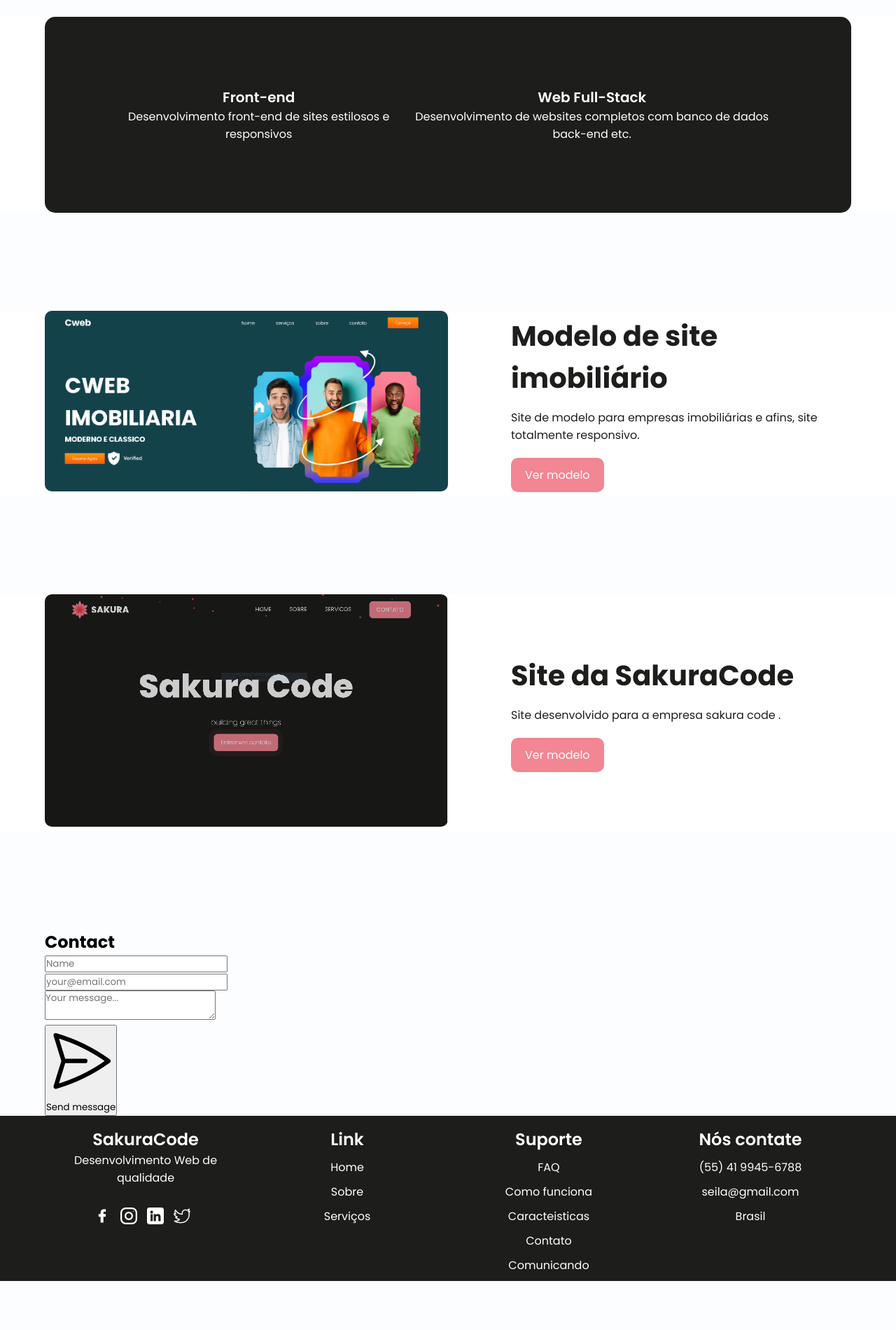
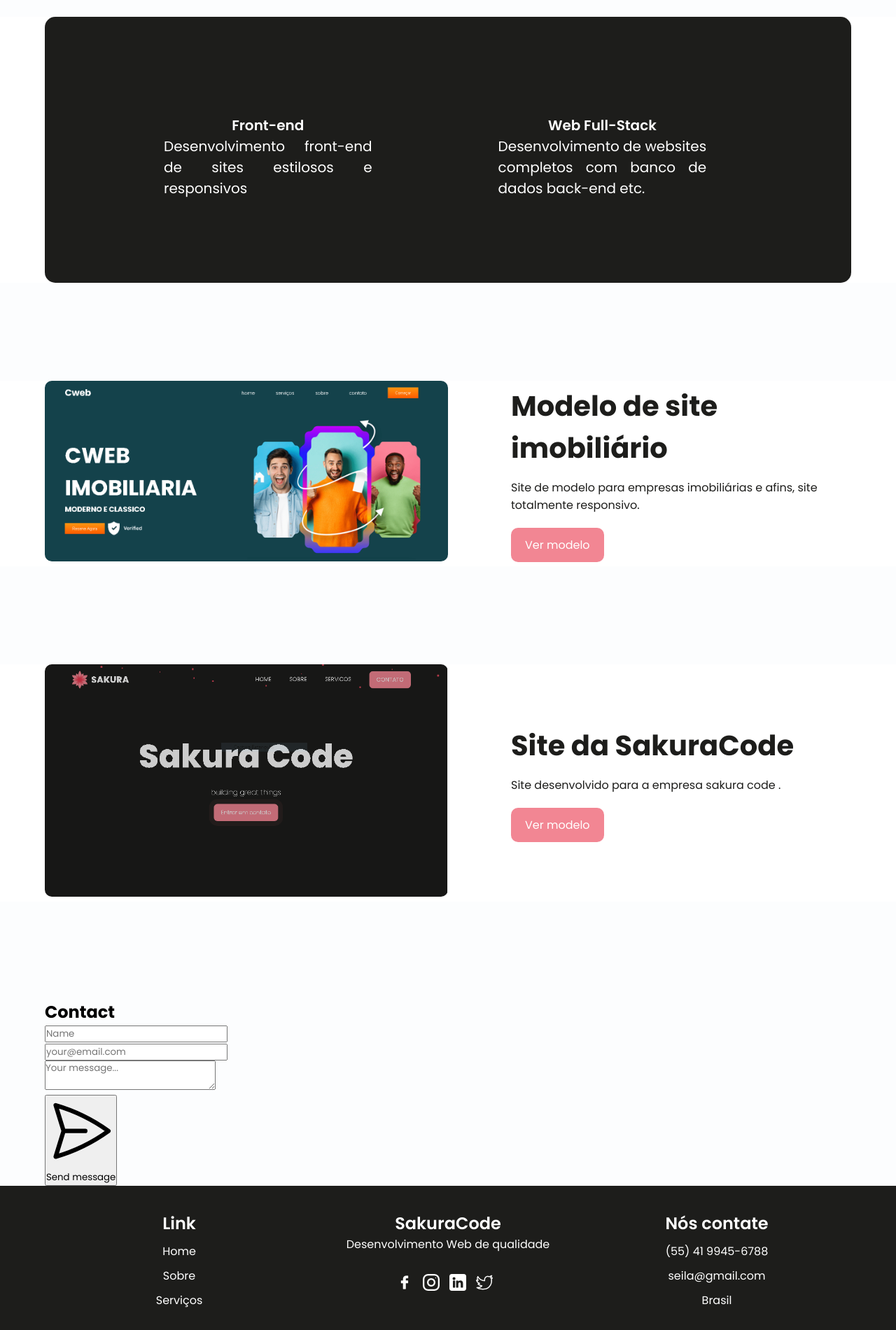
Before and after one commit to ChrystianWGR/site-sakura, a plain HTML site: page index.html in a window 1280 px wide. Shown: the part 876-2776 px from the top of the page at 70% size. Before the commit the page ends 2706 px from the top, so only its background shows below. Drawn offline with Linux system fonts and the light colour scheme; a script that the page names is missing.

Commit message:
atualizacoes

```diff
--- a/css/style.css
+++ b/css/style.css
@@ -257,10 +257,9 @@ nav ul a:hover::after{
 }
 
 .divisoria .divisoria-box{
-    text-align: center;
     display: flex;
     align-items: center;
-    padding: 100px;
+    padding: 80px;
     width: 100%;
     background-repeat: no-repeat;
     background-size: cover;
@@ -269,15 +268,26 @@ nav ul a:hover::after{
     background-color: #1d1d1b;
 }
 
-.divisoria-box .divisoria .card{
-    width: 10%;
-    padding: 10px;
-    border-radius: 15px;
-    transition: 0.3s;
+.divisoria-box .card{
+    width: 30%;
+    margin: 10px 90px 10px 90px;
+    padding: 30px 0;
+    border-radius: 20px;
 }
 
-.divisoria .card h3{
+.divisoria-box .card h3{
     font-size: 20px;
+    text-align:center;
+    margin: 20px auto 0px auto;
+}
+
+.divisoria-box .card p{
+    font-size: 20px;
+    text-align:justify;
+}
+
+.divisoria-box .card img{
+    width: 80%;
 }
 
 /*css projetos.projetos*/
@@ -338,7 +348,8 @@ footer .container{
     color: white;
 }
 footer .container ul{
-    width: 25%;
+    width: 100%;
+    padding: 20px;
     list-style-type: none;
     align-items: center;
     text-align: center;
--- a/index.html
+++ b/index.html
@@ -108,7 +108,7 @@
 
     <!--section formulario-->
 
-    <section id="contact" class="py-20 bg-gradient-to-br from-50% from-gradient-orange-start to-gradient-orange-end to-75% text-white">
+    <section id="contact">
         <div class="container mx-auto">
             <h2 class="uppercase text-3xl font-bold underline underline-offset-[16px] decoration-8 pr-3 mb-16">Contact</h2>
             <form action="javascript:throw new Error('A React form was unexpectedly submitted. If you called form.submit() manually, consider using form.requestSubmit() instead. If you're trying to use event.stopPropagation() in a submit event handler, consider also calling event.preventDefault().')" class="space-y-4">
@@ -134,6 +134,16 @@
     <!--inicio do footer-->
     <footer>
         <div class="container">
+
+            <!--ul 2-->
+            <ul>
+                <h3>Link</h3>
+                <li><a href="index.html">Home</a></li>
+                <li><a href="sobre.html">Sobre</a></li>
+                <li><a href="servico.html">Serviços</a></li>
+            </ul>
+            <!--final da ul 2-->
+
             <ul>
                 <!--ul 1-->
                 <h3>SakuraCode</h3>
@@ -146,26 +156,6 @@
                 </div>
             </ul>
             <!--final da ul 1-->
-
-            <!--ul 2-->
-            <ul>
-                <h3>Link</h3>
-                <li><a href="index.html">Home</a></li>
-                <li><a href="sobre.html">Sobre</a></li>
-                <li><a href="servico.html">Serviços</a></li>
-            </ul>
-            <!--final da ul 2-->
-
-            <!--ul 3-->
-            <ul>
-                <h3>Suporte</h3>
-                <li><a href="#">FAQ</a></li>
-                <li><a href="#">Como funciona</a></li>
-                <li><a href="#">Caracteisticas</a></li>
-                <li><a href="https://api.whatsapp.com/send?phone=554191411740&text=Ol%C3%A1,%20SakuraCode!%0D%0A%0D%0AEu%20visitei%20o%20seu%20site%20e%20estou%20interessado%20em%20seus%20produtos." target="_blank">Contato</a></li>
-                <li><a href="#">Comunicando</a></li>
-            </ul>
-            <!--final da ul 3-->
 
             <!--ul 4-->
             <ul>
```
